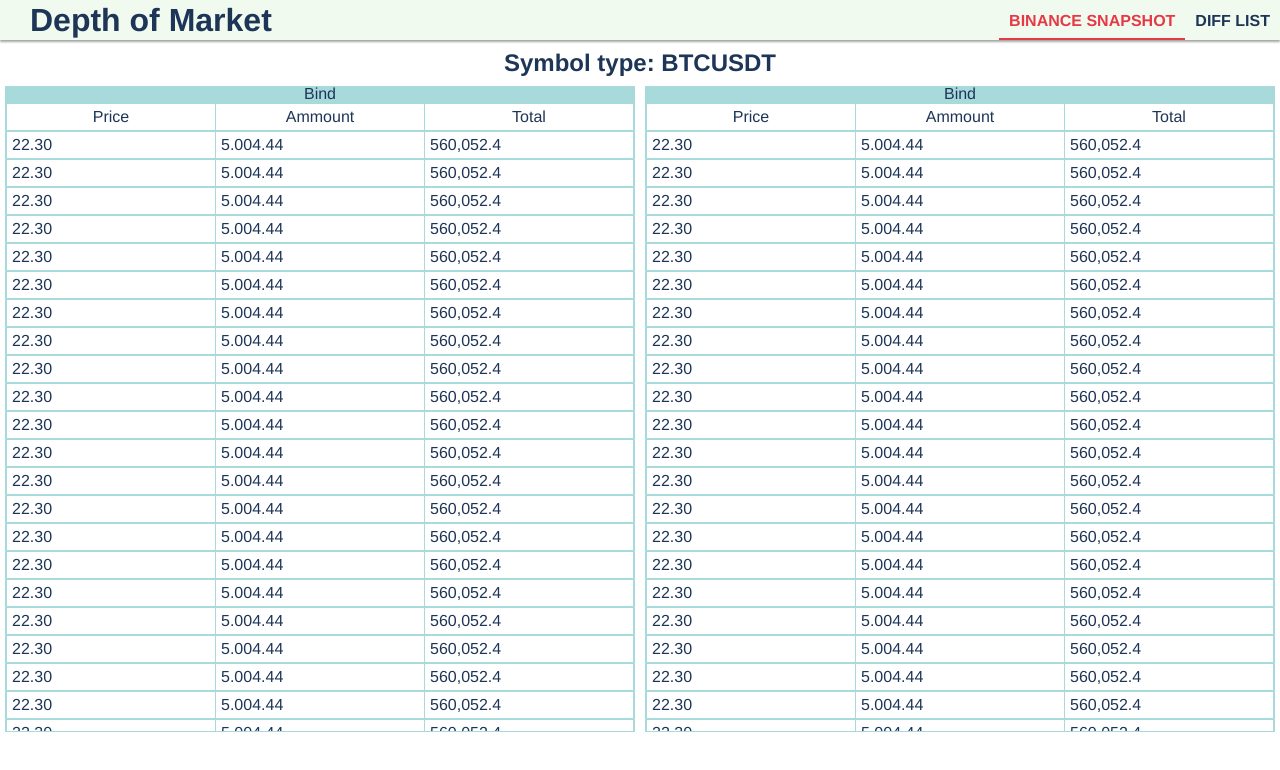
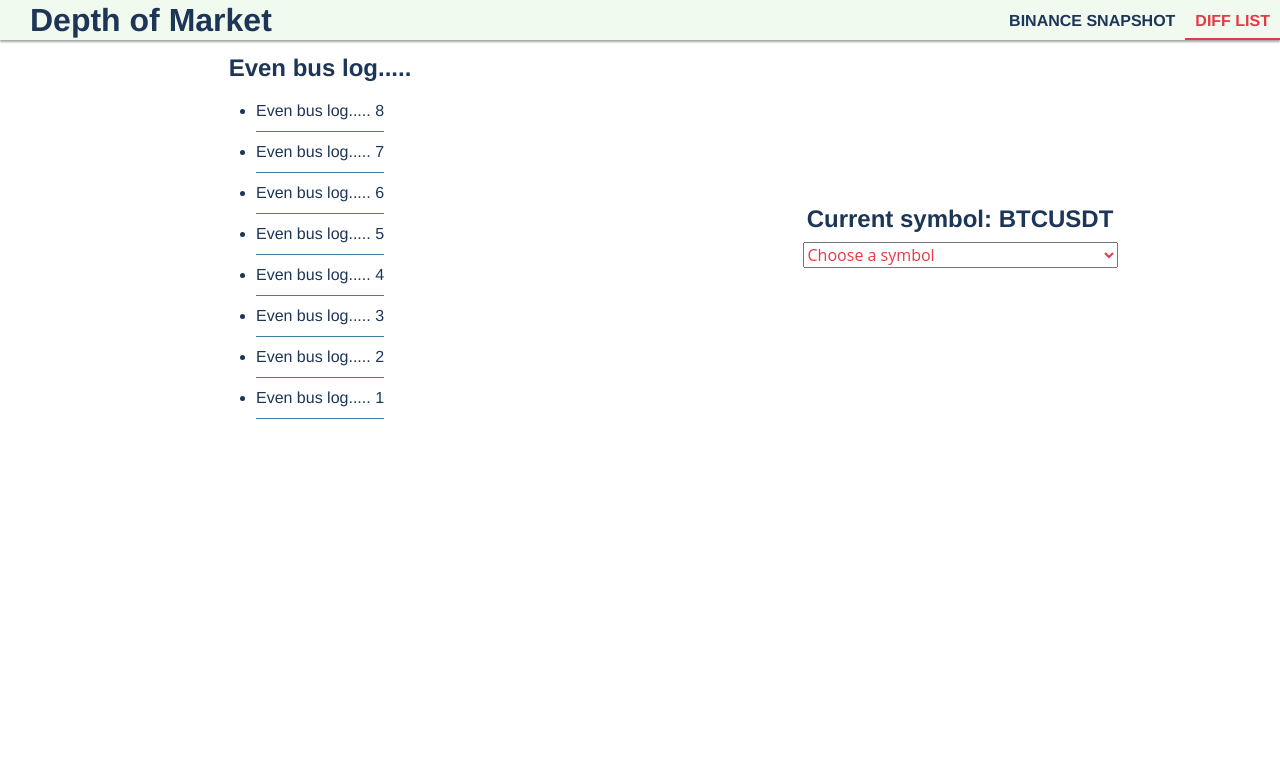
Before and after one commit to VaskoDeGama/BinanceDOM, a Vue app: page / in a window 1280 px wide. Shown: the top 770 px of the page. Built offline with nearby package versions, Linux system fonts and the light colour scheme.

Commit message:
diffList layout

```diff
--- a/src/App.vue
+++ b/src/App.vue
@@ -19,7 +19,7 @@ export default {
   name: 'App',
   data: () => ({
     navTabs: {
-      currentTab: 'BinanceSnapshot',
+      currentTab: 'DiffList',
       tabs: [
           {component: 'BinanceSnapshot', tabName: 'Binance Snapshot'},
           {component: 'DiffList', tabName: 'Diff List'},
--- /dev/null
+++ b/src/assets/scss/blocks/diffList.scss
@@ -0,0 +1,48 @@
+.diff-list {
+  display: flex;
+  flex-direction: row;
+  justify-content: space-between;
+  align-items: center;
+
+  &__event-log,
+  &__select-symbol {
+    width: 100%;
+    padding: 5px;
+    display: flex;
+    flex-direction: column;
+    justify-content: center;
+    align-items: center;
+    margin-bottom: .7rem;
+  }
+
+  &__event-container {
+    display: flex;
+    flex-direction: column-reverse;
+
+
+    > li {
+      list-style: disc;
+      line-height: $navbar-height;
+      border-bottom: 1px solid $medium-color;
+    }
+
+  }
+
+  &__title {
+    font-size: 1.5rem;
+    color: $dark-color;
+    font-weight: bold;
+    margin-bottom: .7rem;
+  }
+
+
+
+  &__select {
+    display: block;
+    width: 50%;
+    margin: 0 auto;
+    font-family: 'Open Sans', 'Helvetica Neue', 'Segoe UI', 'Calibri', 'Arial', sans-serif;
+    font-size: 1rem;
+    color: $accent-color;
+  }
+}
--- a/src/assets/scss/styles.scss
+++ b/src/assets/scss/styles.scss
@@ -5,3 +5,4 @@
 @import "blocks/header.scss";
 @import "blocks/binanceSnapshot.scss";
 @import "blocks/table.scss";
+@import "blocks/diffList.scss";
--- a/src/assets/scss/variables.scss
+++ b/src/assets/scss/variables.scss
@@ -10,6 +10,3 @@ $navbar-item-border-width: 2px;
 //BREAKPOINTS
 $navbar-collapse-breakpoint: 700px;
 $title-collapse-breakpoint: 350px;
-//TABLE
-$table-max-width: 100%;
-$table-row-height: 20px;
--- a/src/components/DiffList.vue
+++ b/src/components/DiffList.vue
@@ -1,11 +1,40 @@
 <template>
-  <section class="content">
-
+  <section class="diff-list">
+    <div class="diff-list__event-log">
+      <h3 class="diff-list__title">Even bus log.....</h3>
+      <ul class="diff-list__event-container">
+        <li>Even bus log..... 1</li>
+        <li>Even bus log..... 2</li>
+        <li>Even bus log..... 3</li>
+        <li>Even bus log..... 4</li>
+        <li>Even bus log..... 5</li>
+        <li>Even bus log..... 6</li>
+        <li>Even bus log..... 7</li>
+        <li>Even bus log..... 8</li>
+      </ul>
+    </div>
+    <div class="diff-list__select-symbol">
+      <h3 class="diff-list__title" >Current symbol: BTCUSDT </h3>
+      <label for="symbolSelect"></label>
+      <select id="symbolSelect" class="diff-list__select">
+        <option disabled="disabled" selected="selected">Choose a symbol</option>
+        <option
+            v-for="(item, index) in options"
+            :key="index"
+            class="select__option"
+        >{{ item }}</option
+        >
+      </select>
+    </div>
   </section>
 </template>
 
 <script>
 export default {
   name: 'DiffList',
+  data: () => ({
+    options: ["BTCUSDT", "BNBBTC", "ETHBTC"],
+    currentSymbol: "BTCUSDT"
+  }),
 }
 </script>
```
